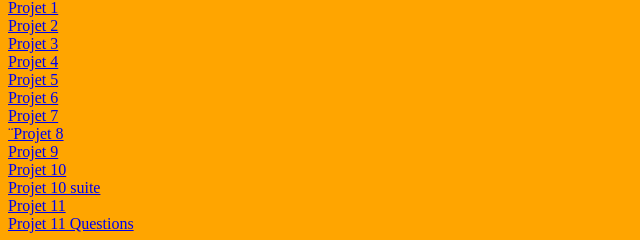
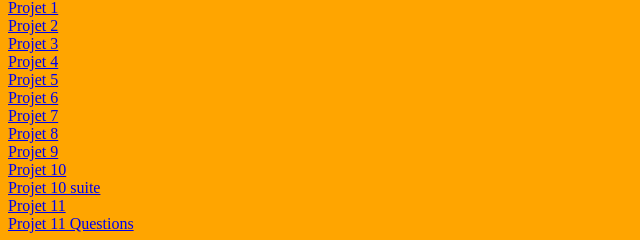
Before and after one commit to jmibrahim2005/BTS-SIO, a plain HTML site: page index.html in a window 1280 px wide. Shown: the part 81-321 px from the top of the page, 0-640 px from the left. Drawn offline with Linux system fonts and the light colour scheme.

Commit message:
Fix HTML formatting and structure

```diff
--- a/index.html
+++ b/index.html
@@ -14,7 +14,7 @@
 	<a href="projet5/index.html.html">Projet 5</a><br>
 	<a href="projet6/formulaire_voiture.html">Projet 6</a><br>
 	<a href="projet7/images.html">Projet 7</a><br>
-	<a href="projet8/accueil.html">¨Projet 8</a><br>
+	<a href="projet8/accueil.html">Projet 8</a><br>
 	<a href="projet9/accueil_complet.html">Projet 9</a><br>
 	<a href="projet10/autoloc_presentation.html">Projet 10</a><br>
 	<a href="projet10suite/TP_CONTENEURS_AUTOLOC.pdf">Projet 10 suite</a><br>
```
